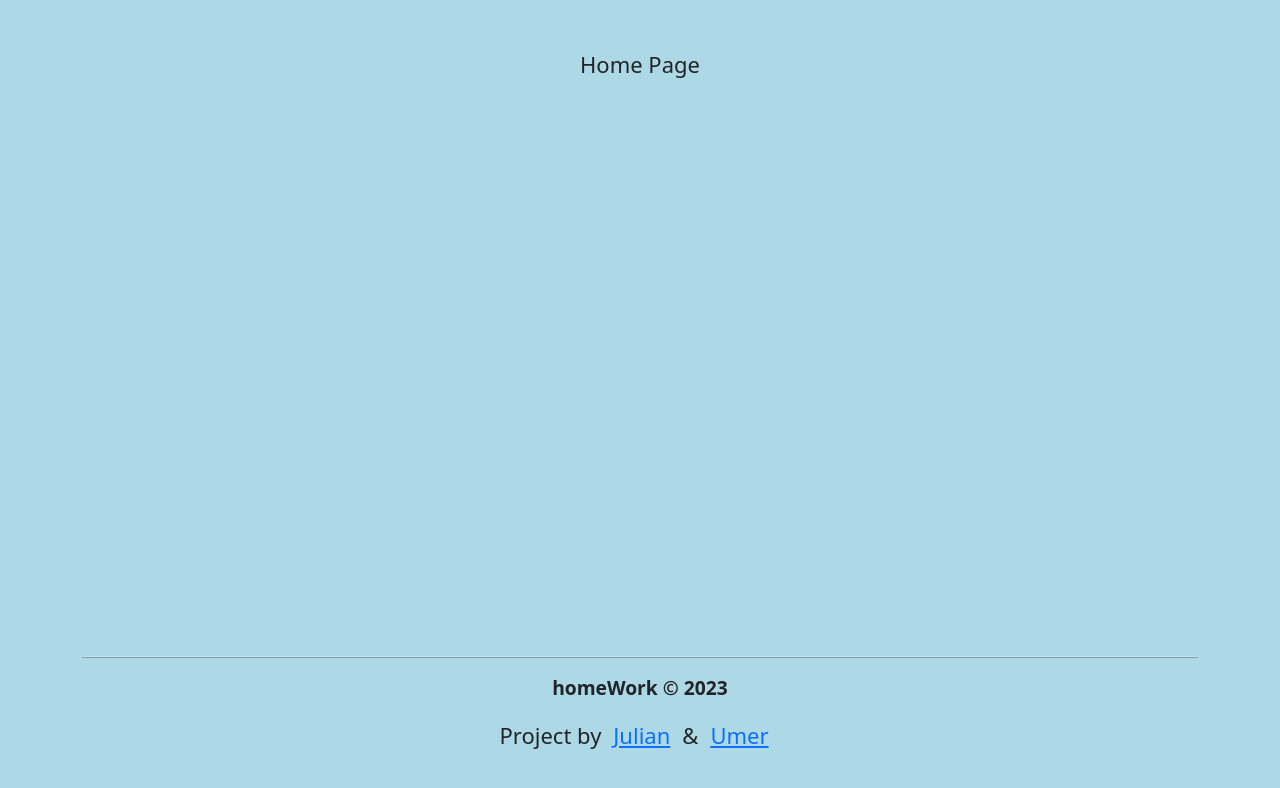
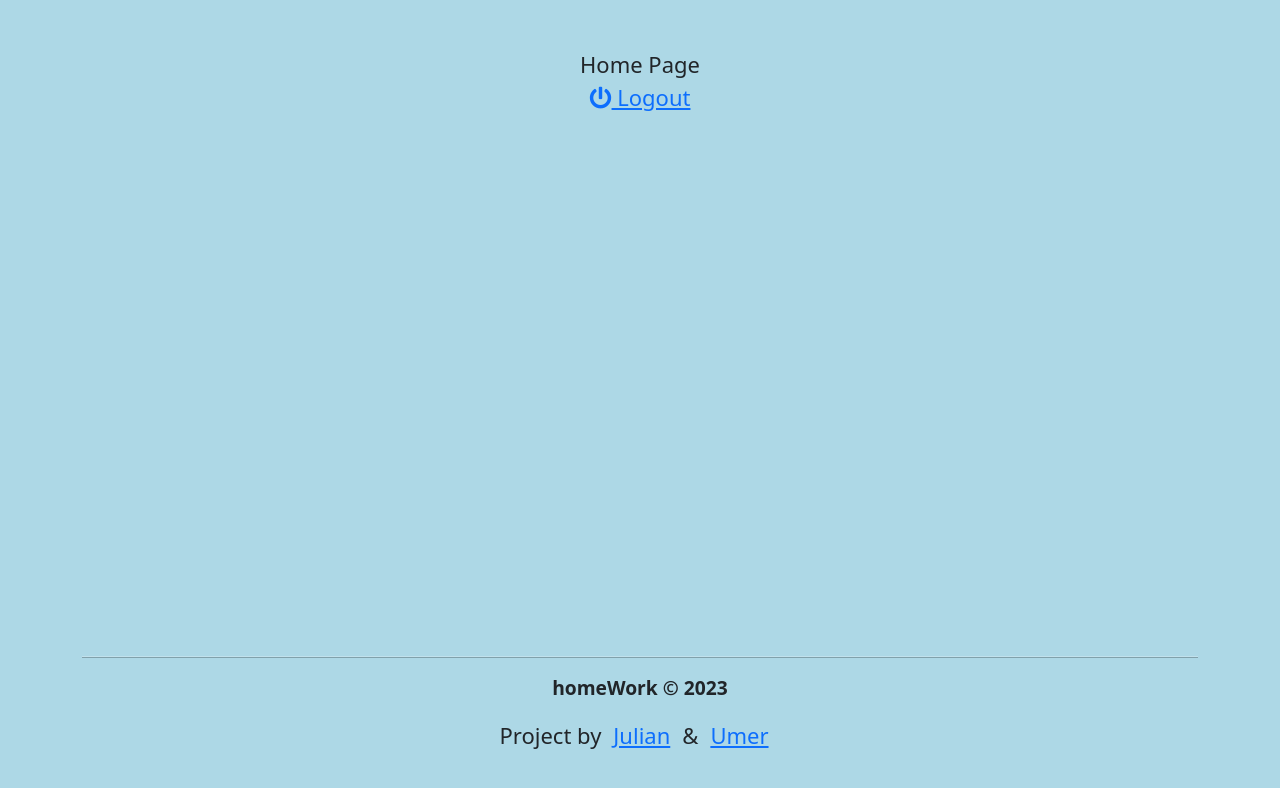
Before and after one commit to juliantjg/homeWork, a React (Create React App) app in the folder frontend/: page /home in a window 1280 px wide. Shown: the top 788 px of the page. Built offline with nearby package versions, Linux system fonts and the light colour scheme; sample sign-in values are in the browser's storage.

Commit message:
added temporary logout button

```diff
--- a/frontend/src/components/Home/Home.js
+++ b/frontend/src/components/Home/Home.js
@@ -15,6 +15,13 @@ function Home() {
     const userLogin = useSelector(state => state.userLogin)
     const { error, loading, userInfo } = userLogin
 
+    function logout() {
+        localStorage.clear("emailHomework")
+        localStorage.clear("tokenHomework")
+
+        navigate('/login')
+    }
+
     useEffect(() => {
         // if userInfo exists then show the home page, this is so that logged in user can't acces /login
         if (!userInfo) {
@@ -29,6 +36,8 @@ function Home() {
                     <div class="row pt-5">
                         <center>
                             Home Page
+                            <br />
+                            <a href="" onClick={logout()}><i class="fas fa-power-off"></i> Logout</a>
                         </center>
                     </div>
                 </div>
```
